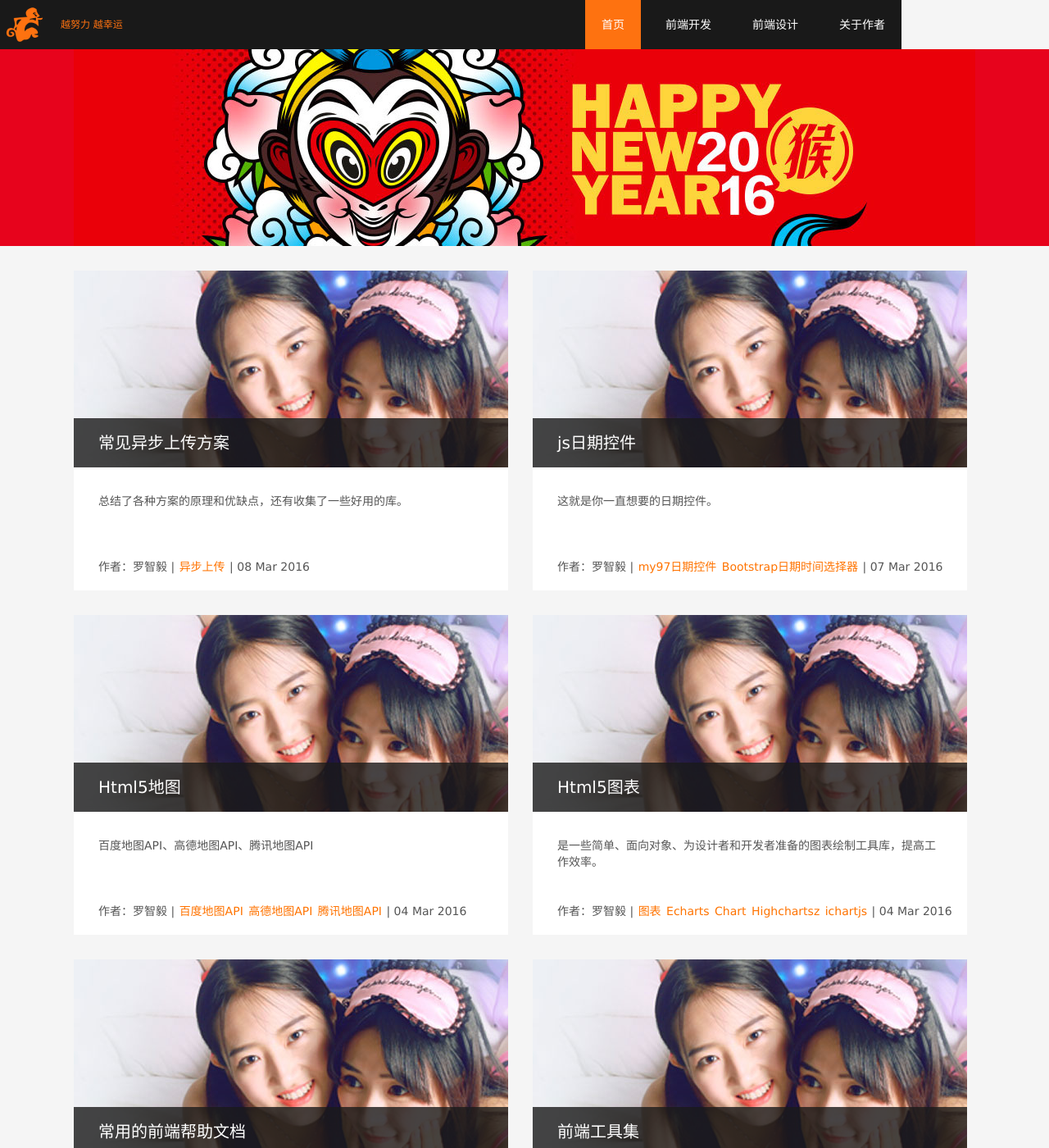
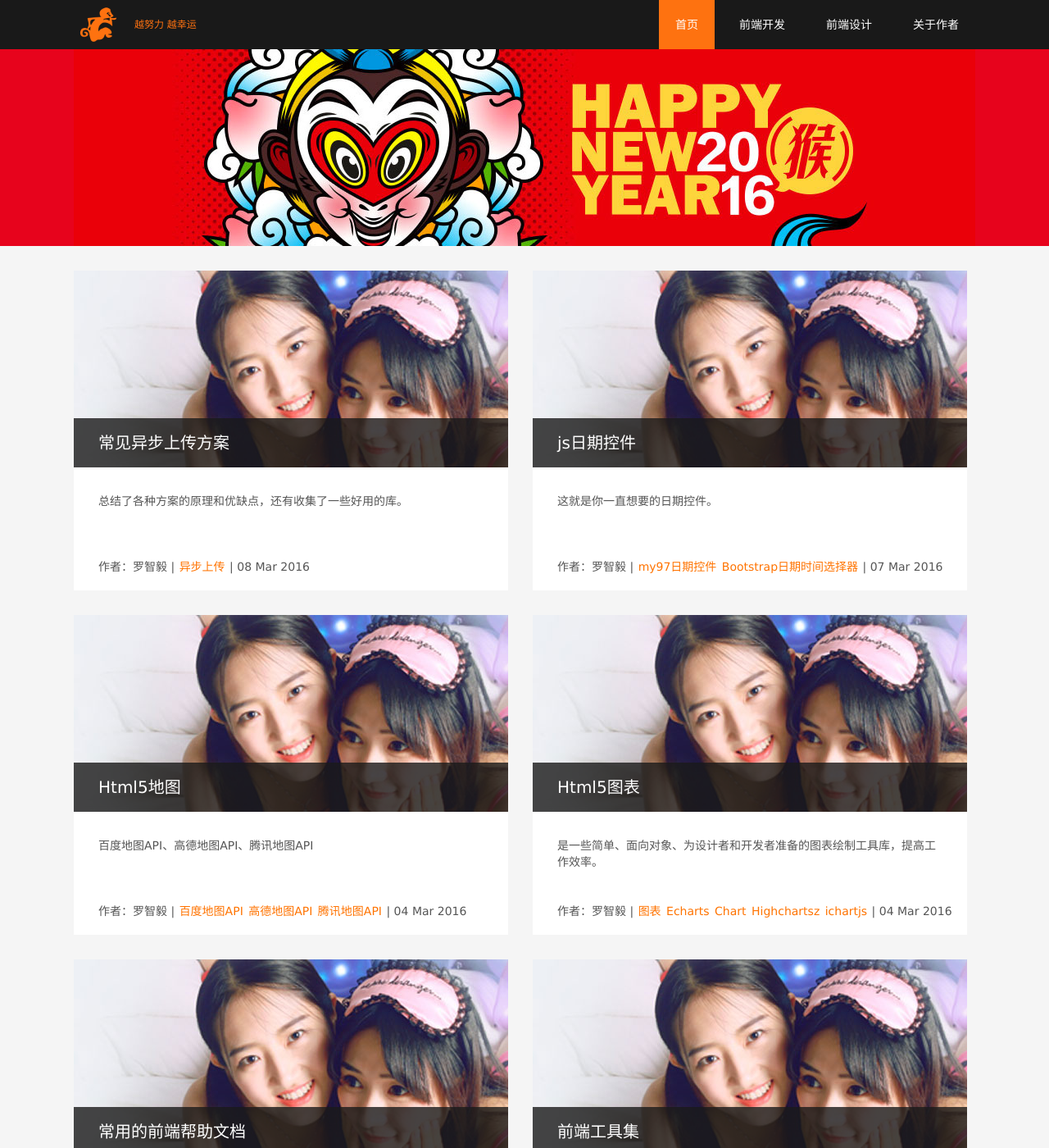
Before and after one commit to luozyiii/blog, a Jekyll site: the page built from index.html, in a window 1280 px wide and 1400 px high. Shown: the whole window at 82% size. Built offline with Jekyll 4.4.1, drawn with Linux system fonts in a browser that asks for light colours; nearby versions of some CDN libraries.

Commit message:
导航固定

```diff
--- a/css/blog.css
+++ b/css/blog.css
@@ -61,12 +61,14 @@ span,p,pre {
 .m-nav {
 	position: fixed;
 	top: 0;
-	width: 1100px;
+	left: 0;
+	right: 0;
 	height: 60px;
 	overflow: hidden;
 	background-color: #191919;
 	color: #fff;
 	font-size: 14px;
+	z-index: 9;
 }
 .m-nav .logo img {
 	height: 60px;
```
